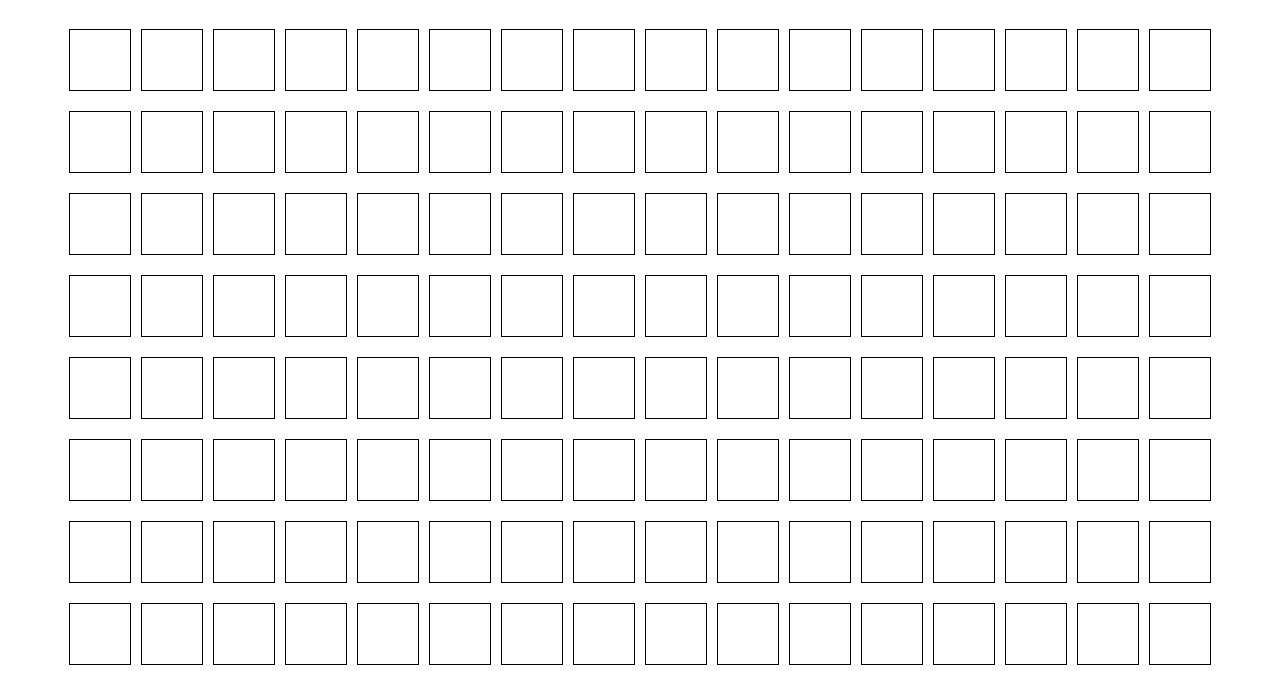
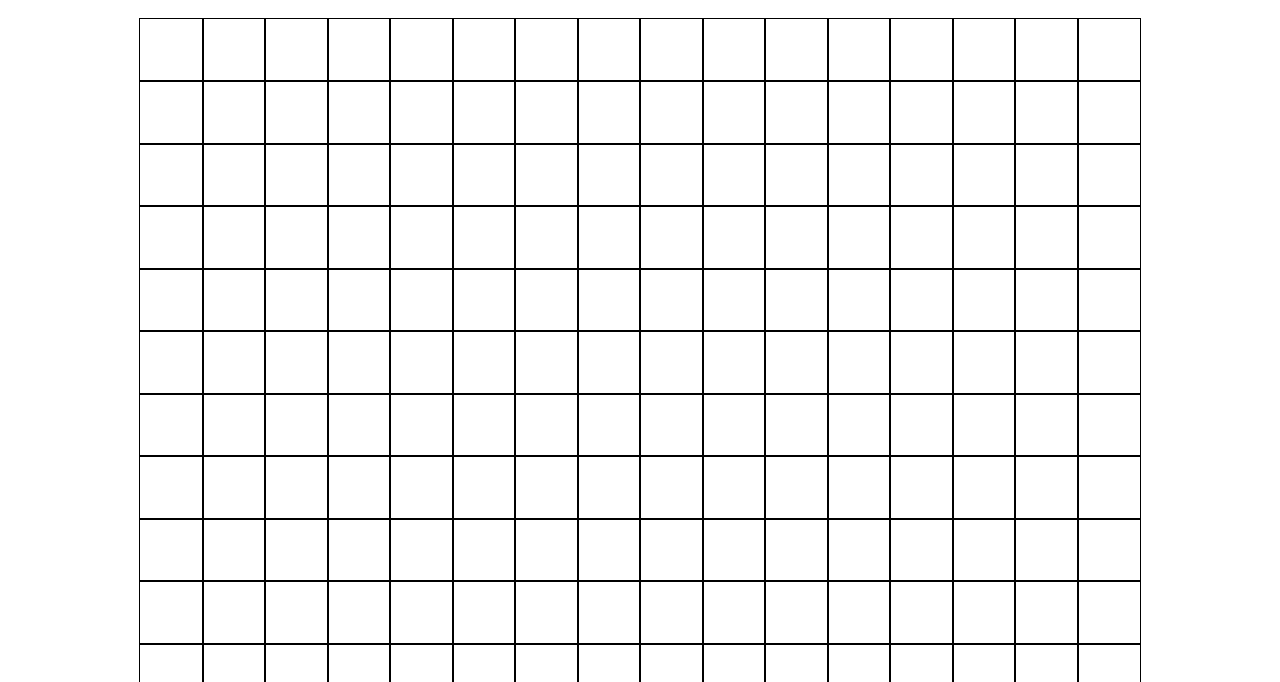
Before and after one commit to w-TFrank/etch-a-sketch, a plain HTML site: page index.html in a window 1280 px wide. Shown: the part 69-751 px from the top of the page. Drawn offline with Linux system fonts and the light colour scheme.

Commit message:
grid can now be any #x# and still make a square

```diff
--- a/etch-a-sketch.css
+++ b/etch-a-sketch.css
@@ -7,12 +7,10 @@ body {
     display: flex;
     flex-wrap: wrap;
     justify-content: center;
-    gap: 10px;
+    max-width: 1000px;
 }
 .square {
-    border: 1px solid black;
-    height: 60px;
-    width: 60px;
+    outline: 1px solid black;
 }
 .break {
     flex-basis: 100%;
--- a/etch-a-sketch.js
+++ b/etch-a-sketch.js
@@ -3,9 +3,12 @@ for (let i = 1; i <= 256; i++){
     let square = document.createElement('div');
     let br = document.createElement('div');
     br.className = "break";
+    let squareWidth = 1000 / 16;
     if ((i % 16) === 1){
         grid.appendChild(br);
     }
     grid.appendChild(square);
-    square.className = "square";
+    square.className = 'square';
+    square.style.width = squareWidth.toString() + "px";
+    square.style.height = squareWidth.toString() + "px";
 }
```
Also changed, not shown: index.html (+0 -1 lines).
